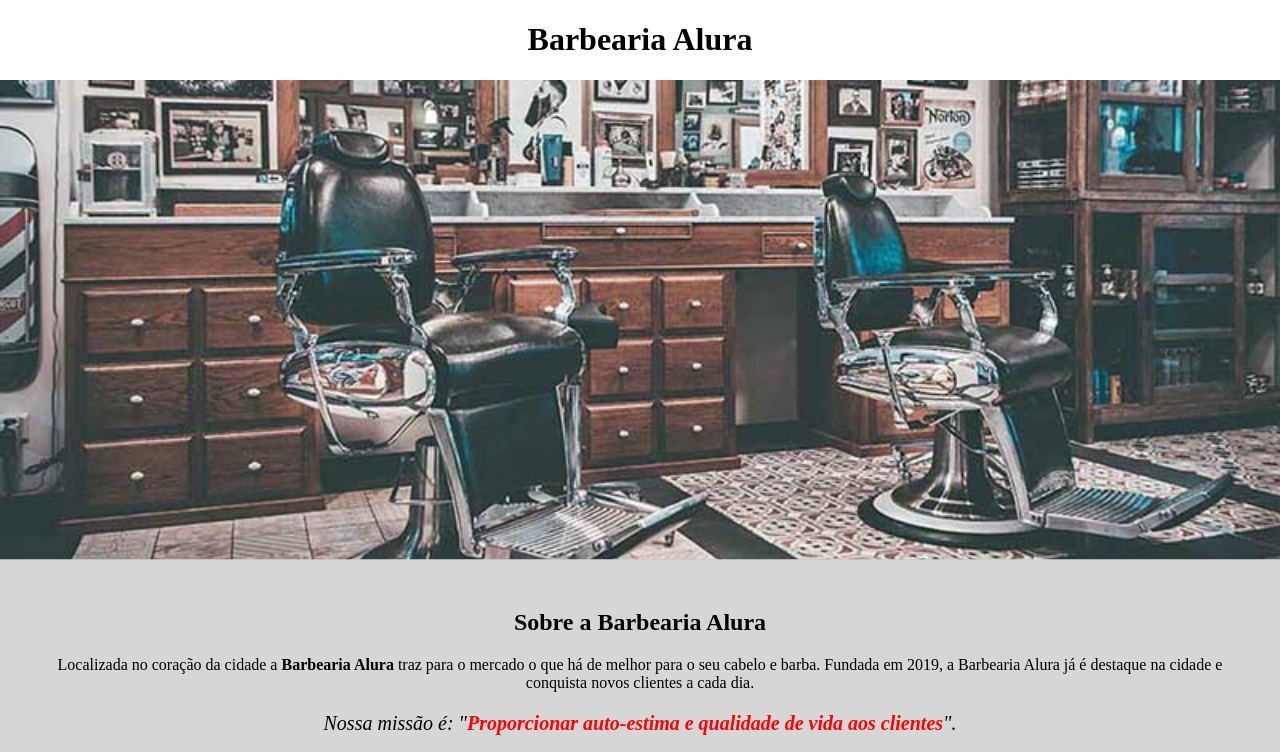
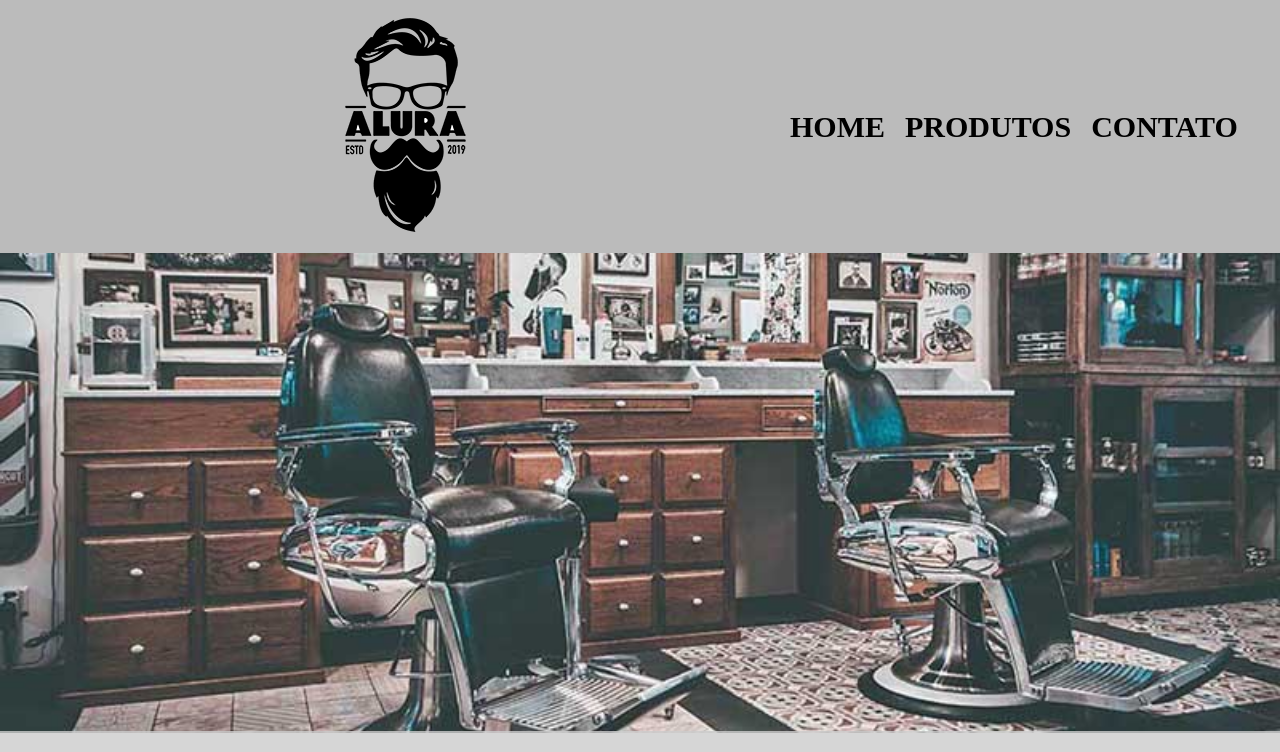
Before and after one commit to kauavinicios/barbearia_site, a plain HTML site: page index.html in a window 1280 px wide. Shown: the top 752 px of the page. Drawn offline with Linux system fonts and the light colour scheme.

Commit message:
adicionando cabeçalho e rodapé a pagina principal

```diff
--- a/css/style.css
+++ b/css/style.css
@@ -1,33 +1,38 @@
-body{
-    margin: 0;
+body {
     text-align: center;
 }
-.banner img{
+
+.banner img {
     width: 100%;
 }
-.infomacaes{
+
+.infomacaes {
     background-color: #cccc;
     padding: 30px;
     position: relative;
     top: -0.3em;
 }
+
 h3{
     font-size: 24px;
 }
-.infomacaes--color{
+
+.infomacaes--color {
     color: red;
 }
 
-.infomacaes--size{
+.infomacaes--size {
     font-size: 20px;
 }
-.lista{
+
+.lista {
     text-align: left;
     display: inline-block;
     vertical-align: top;
     width: 20%;
     margin-left: 15%;
 }
-.img-beneficios img{
+
+.img-beneficios img {
     width: 50%;
 }
--- a/index.html
+++ b/index.html
@@ -5,11 +5,24 @@
     <meta http-equiv="X-UA-Compatible" content="IE=edge">
     <meta name="viewport" content="width=device-width, initial-scale=1.0">
     <title>barbearia.com</title>
+    <link rel="stylesheet" href="./css/reset.css">
+    <link rel="stylesheet" href="./css/produtos.css">
     <link rel="stylesheet" href="./css/style.css">
 </head>
 <body>
-    <header>
-        <h1>Barbearia Alura</h1>
+    <header class="cabecalho">
+        <h1>
+            <picture>
+                <img src="./imagens/logo.png" alt="logo da barbearia, composta de um cara com barba e alura escrito no meio">
+            </picture>
+        </h1>
+        <nav class="cabecalho__menu">
+            <ul>
+                <li><a href="index.html">Home</a></li>
+                <li><a href="prouto.html" >Produtos</a></li>
+                <li><a href="#">Contato</a></li>
+            </ul>
+        </nav>
     </header>
     <main>
         <picture class="banner">
@@ -34,5 +47,11 @@
             </picture>
         </section>
     </main>
+    <footer class="rodaPe">
+        <picture>
+            <img src="./imagens/logo-branco.png" alt="">
+        </picture>
+        <p class="rodaPe__copyright">&copy; Copyright Barbearia Alura – 2019</p>
+    </footer>
 </body>
 </html>
```
